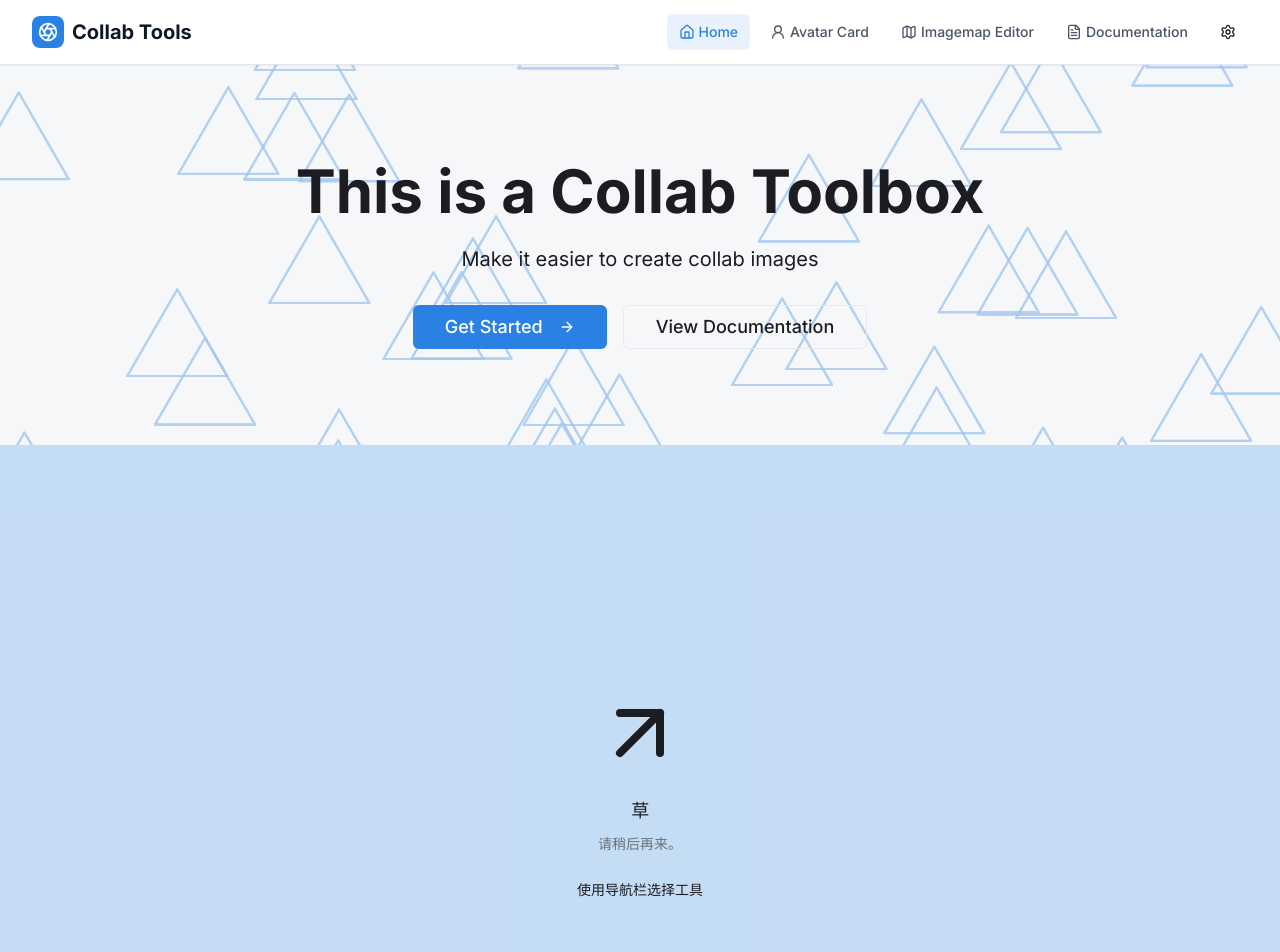
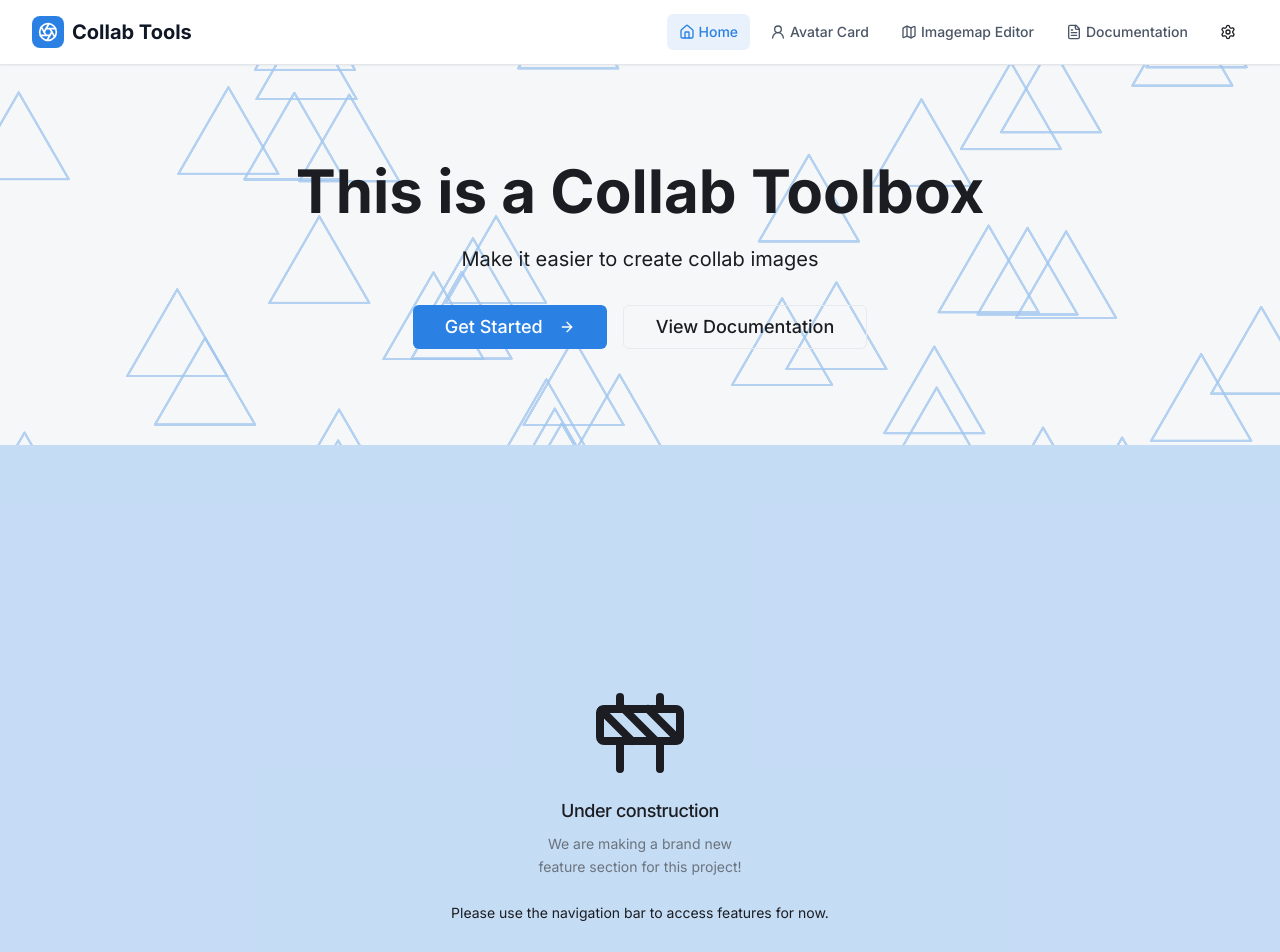
Before and after one commit to CloneWith/osu-collab-tools, a Next.js app: page / in a window 1280 px wide. Shown: the top 952 px of the page. Built offline with nearby package versions, Linux system fonts and the light colour scheme.

Commit message:
chore(home): rewrite the WIP placeholder in the home page

```diff
--- a/app/page.tsx
+++ b/app/page.tsx
@@ -1,13 +1,13 @@
 "use client";
 
-import React, { useEffect, useRef } from "react";
+import { TrianglesBackground } from "@/components/triangles-background";
+import { Button } from "@/components/ui/button";
+import { Empty, EmptyContent, EmptyDescription, EmptyHeader, EmptyMedia, EmptyTitle } from "@/components/ui/empty";
+import { createScope, createTimeline, type Scope, splitText, stagger } from "animejs";
+import { ArrowRight, Construction } from "lucide-react";
+import { useTranslations } from "next-intl";
 import Link from "next/link";
-import { Button } from "@/components/ui/button";
-import { ArrowRight, ArrowUpRight } from "lucide-react";
-import { createScope, createTimeline, Scope, splitText, stagger } from "animejs";
-import { TrianglesBackground } from "@/components/triangles-background";
-import { useTranslations } from "next-intl";
-import { Empty, EmptyContent, EmptyDescription, EmptyHeader, EmptyMedia, EmptyTitle } from "@/components/ui/empty";
+import { useEffect, useRef } from "react";
 
 export default function MainPage() {
   const t = useTranslations("home");
@@ -15,15 +15,15 @@ export default function MainPage() {
   const scope = useRef<Scope>(null);
 
   useEffect(() => {
-    scope.current = createScope({root}).add(self => {
-      const {words} = splitText(".hero-title", {words: {wrap: "clip"}});
+    scope.current = createScope({ root }).add((_) => {
+      const { words } = splitText(".hero-title", { words: { wrap: "clip" } });
 
-      createTimeline({defaults: {ease: "inOut(3)", duration: 650}})
-        .add(words, {y: ["100%", "0%"]}, stagger(125))
+      createTimeline({ defaults: { ease: "inOut(3)", duration: 650 } })
+        .add(words, { y: ["100%", "0%"] }, stagger(125))
         .init();
     });
 
-    return () => scope.current!.revert();
+    return () => scope.current?.revert();
   }, []);
 
   return (
@@ -43,17 +43,13 @@ export default function MainPage() {
         </div>
         <div className="w-full px-4 sm:px-6 lg:px-8 py-24 relative z-10 bg-muted/50">
           <div className="text-center">
-            <h1 className="hero-title text-4xl md:text-6xl font-bold text-card-foreground mb-6">
-              {t("hero.title")}
-            </h1>
-            <p className="text-xl text-card-foreground mb-8 max-w-3xl mx-auto">
-              {t("hero.description")}
-            </p>
+            <h1 className="hero-title text-4xl md:text-6xl font-bold text-card-foreground mb-6">{t("hero.title")}</h1>
+            <p className="text-xl text-card-foreground mb-8 max-w-3xl mx-auto">{t("hero.description")}</p>
             <div className="flex flex-col sm:flex-row gap-4 justify-center">
               <Link href="/imagemap">
                 <Button size="lg" className="text-lg px-8 py-3">
                   {t("hero.startButton")}
-                  <ArrowRight className="ml-2 w-5 h-5"/>
+                  <ArrowRight className="ml-2 w-5 h-5" />
                 </Button>
               </Link>
               <Link href="/docs">
@@ -71,14 +67,12 @@ export default function MainPage() {
         <Empty>
           <EmptyHeader>
             <EmptyMedia>
-              <ArrowUpRight className="w-24 h-24"/>
+              <Construction className="w-24 h-24" />
             </EmptyMedia>
-            <EmptyTitle>草</EmptyTitle>
-            <EmptyDescription>请稍后再来。</EmptyDescription>
+            <EmptyTitle>{t("feature.title")}</EmptyTitle>
+            <EmptyDescription>{t("feature.wip")}</EmptyDescription>
           </EmptyHeader>
-          <EmptyContent>
-            使用导航栏选择工具
-          </EmptyContent>
+          <EmptyContent>{t("feature.useNavigationBar")}</EmptyContent>
         </Empty>
       </section>
     </div>
--- a/messages/en.json
+++ b/messages/en.json
@@ -56,6 +56,11 @@
       "description": "Make it easier to create collab images",
       "startButton": "Get Started",
       "docsButton": "View Documentation"
+    },
+    "feature": {
+      "title": "Under construction",
+      "wip": "We are making a brand new feature section for this project!",
+      "useNavigationBar": "Please use the navigation bar to access features for now."
     }
   },
   "settings": {
--- a/messages/zh-CN.json
+++ b/messages/zh-CN.json
@@ -56,6 +56,11 @@
       "description": "助力你做出还不错的 osu! 赛博合影",
       "startButton": "开始使用",
       "docsButton": "查看文档"
+    },
+    "feature": {
+      "title": "开发中",
+      "wip": "正在制作全新的功能展示区域！",
+      "useNavigationBar": "目前可使用导航栏切换功能。"
     }
   },
   "settings": {
```
